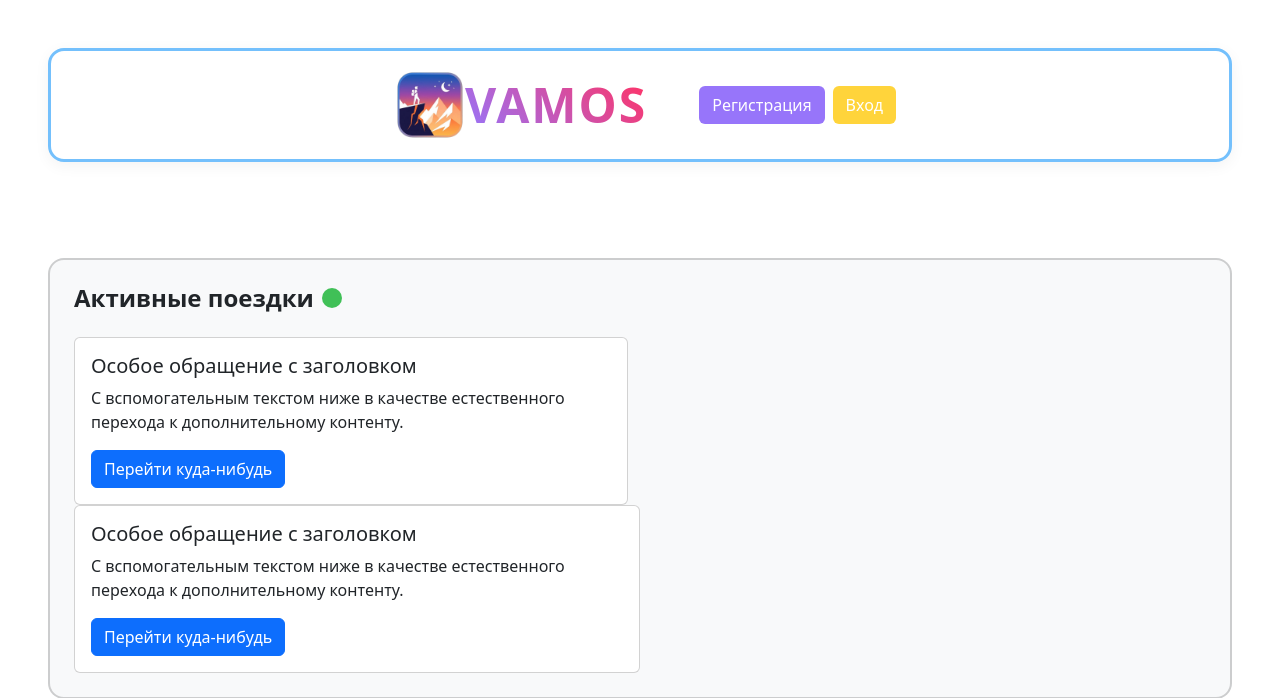
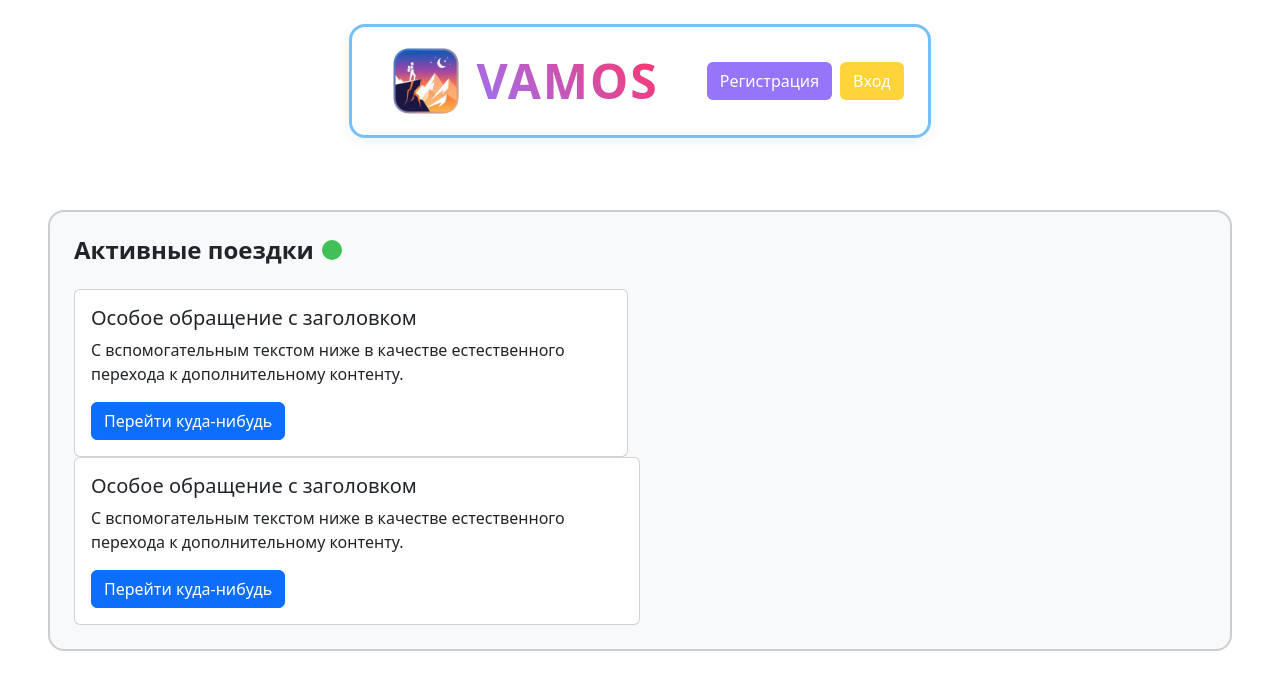
Before and after one commit to Ek2011/vamos_travel, a Flask app: page / in a window 1280 px wide. Shown: the top 698 px of the page. Run offline with Flask 3, Linux system fonts and the light colour scheme.

Commit message:
навбар

```diff
--- a/templates/base.html
+++ b/templates/base.html
@@ -48,28 +48,18 @@
 </head>
 <body>
 <header>
-    <div class="container-fluid p-5" data-bs-theme="light">
-        <nav class="navbar navbar-expand-lg py-1 rounded-4"
+    <div class="container-fluid p-4 justify-content-center d-flex" data-bs-theme="light">
+        <nav class="navbar navbar-expand-lg py-1 rounded-4 d-inline-flex "
              style="border: 3px solid #74c0fc; box-shadow: 0 4px 15px rgba(0,0,0,0.05);">
             <div class="container-fluid px-4 d-flex justify-content-center gap-4 gap-xl-5">
                 <div class="d-flex align-items-center p-0 m-0">
                     <a class="d-flex align-items-center p-0 m-0 text-decoration-none" href="/">
-        <!-- Картинка-логотип, плотно удерживающая позицию -->
                         <img src="{{Icon}}/Icon_Vamos.png" class="img-fluid p-0 m-0 d-block me-0" alt="Icon" style="height: 100px; width: auto; flex-shrink: 0;">
-
-        <!-- ВЕРНУЛИ БЫЛУЮ КРАСОТУ: Текст снова сияет лавандово-розовым градиентом от #9775fa до #ff3366 -->
-        <span class="navbar-brand p-0 m-0 fw-bold"
-              style="margin-left: -15px !important;
-                     display: inline-block;
-                     line-height: 1;
-                     background: linear-gradient(45deg, #9775fa, #ff3366) !important;
-                     -webkit-background-clip: text !important;
-                     -webkit-text-fill-color: transparent !important;">
+                        <span class="navbar-brand p-0 m-0 fw-bold">
                             VAMOS
                         </span>
                     </a>
                 </div>
-
                 <button class="navbar-toggler" type="button" data-bs-toggle="collapse"
                         data-bs-target="#navbarSupportedContent" aria-controls="navbarSupportedContent"
                         aria-expanded="false" aria-label="Toggle navigation">
@@ -80,20 +70,18 @@
                         {% if current_user.is_authenticated %}
                         <ul class="navbar-nav mx-auto mb-2 mb-lg-0">
                             <li class="nav-item d-flex align-items-center mx-3">
-                                <a href="/news" class="btn btn-custom-add">
+                                <a href="/" class="btn btn-custom-add">
                                     <i class="bi bi-plus-circle"></i> Создать поездку
                                 </a>
                             </li>
                         </ul>
                         <ul class="navbar-nav ms-auto p-1 align-items-center">
                             <li class="nav-item d-flex align-items-center">
-
                                 <a href="/profile/{{ current_user.id }}"
-                                   class="text-decoration-none fw-semibold me-3 "
-                                   style="color: #6f42c1; font-size: 40px; line-height: 1; margin-top: 3px;">
+                                   class="text-decoration-none fw-semibold me-3 text-center"
+                                   style="background: linear-gradient(45deg, #9775fa, #ff3366); font-size: 38px;">
                                     {{ current_user.name }}
                                 </a>
-
                                 <a href="/logout"
                                    class="btn"
                                    style="background-color: #fa5252; color: white; padding: 10px 24px; font-size: 1.1rem; font-weight: 600; line-height: 1.2;">
@@ -104,7 +92,7 @@
                         </ul>
 
                         {% else %}
-                        <div class="d-flex gap-2 p-1 ms-auto">
+                        <div class="d-flex gap-2 p-0 align-items-center">
                             <a href="/register" class="btn"
                                style="background-color: #9775fa; color: white;">Регистрация</a>
                             <a href="/login" class="btn" style="background-color: #ffd43b; color: white;">Вход</a>
```
Also changed, not shown: db/trevel.db. Lines whose indentation alone changed are shown as unchanged.
